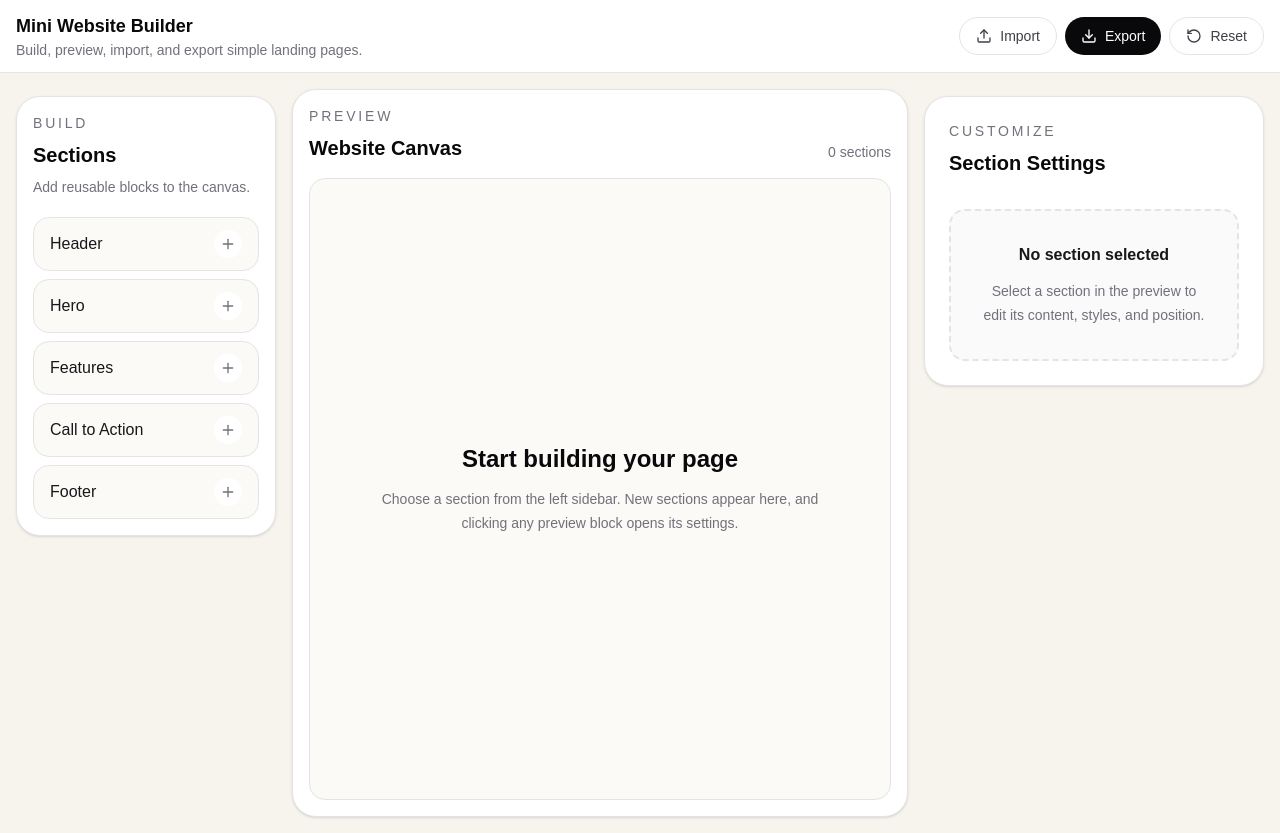
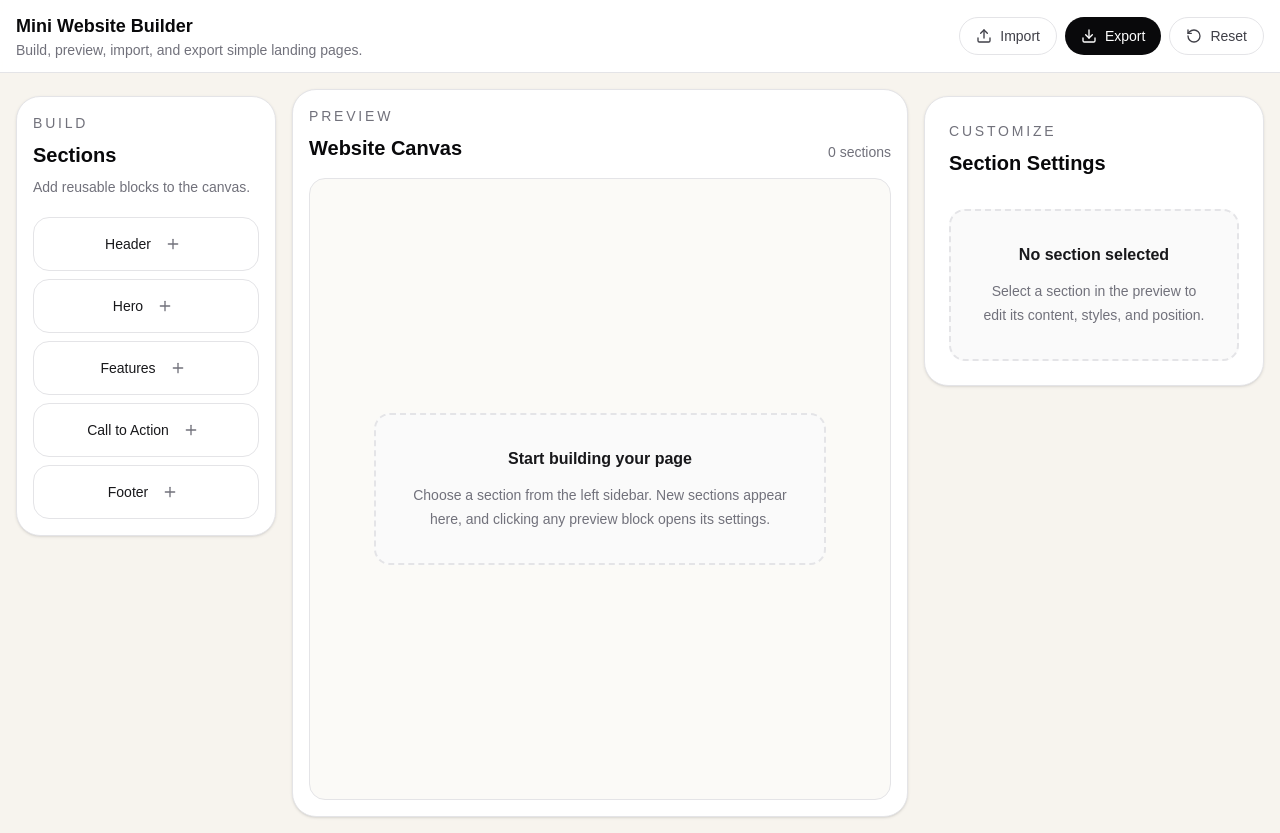
Before and after one commit to Bader-Almishrafi/mini-website-builder, a Next.js app: page / in a window 1280 px wide. Built offline with nearby package versions, Linux system fonts and the light colour scheme.

Commit message:
feat: implement reusable UI components and enhance section editor functionality

```diff
--- a/src/components/builder/ImportExportBar.tsx
+++ b/src/components/builder/ImportExportBar.tsx
@@ -4,6 +4,7 @@ import { useRef, useState } from "react";
 import type { ChangeEvent } from "react";
 import { Download, RotateCcw, Upload } from "lucide-react";
 
+import { Button } from "@/components/ui/Button";
 import {
   clearSavedSections,
   exportSectionsAsJson,
@@ -98,27 +99,20 @@ export function ImportExportBar() {
               className="hidden"
               onChange={handleImport}
             />
-            <button
-              type="button"
-              onClick={() => fileInputRef.current?.click()}
-              className="inline-flex items-center gap-2 rounded-full border border-zinc-200 bg-white px-4 py-2 text-sm font-medium text-zinc-700 transition hover:border-zinc-900 hover:text-zinc-950 focus:outline-none focus:ring-2 focus:ring-zinc-200">
+            <Button onClick={() => fileInputRef.current?.click()}>
               <Upload size={16} />
               Import
-            </button>
-            <button
-              type="button"
-              onClick={handleExport}
-              className="inline-flex items-center gap-2 rounded-full bg-zinc-950 px-4 py-2 text-sm font-medium text-white transition hover:bg-zinc-800 focus:outline-none focus:ring-2 focus:ring-zinc-300">
+            </Button>
+            <Button onClick={handleExport} variant="primary">
               <Download size={16} />
               Export
-            </button>
-            <button
-              type="button"
+            </Button>
+            <Button
               onClick={handleReset}
-              className="inline-flex items-center gap-2 rounded-full border border-zinc-200 bg-white px-4 py-2 text-sm font-medium text-zinc-700 transition hover:border-red-200 hover:bg-red-50 hover:text-red-700 focus:outline-none focus:ring-2 focus:ring-red-100">
+              className="hover:border-red-200 hover:bg-red-50 hover:text-red-700">
               <RotateCcw size={16} />
               Reset
-            </button>
+            </Button>
           </div>
         </div>
       </div>
--- a/src/components/builder/PreviewCanvas.tsx
+++ b/src/components/builder/PreviewCanvas.tsx
@@ -2,6 +2,7 @@
 
 import { memo } from "react";
 
+import { EmptyState } from "@/components/ui/EmptyState";
 import { sectionComponents } from "@/lib/section-registry";
 import { useBuilderStore } from "@/store/builder-store";
 import type { BuilderSection } from "@/types/builder";
@@ -64,15 +65,11 @@ export function PreviewCanvas() {
       <div className="min-h-[620px] overflow-hidden rounded-2xl border border-zinc-200 bg-[#fbfaf7]">
         {sections.length === 0 ? (
           <div className="flex min-h-[620px] items-center justify-center p-8 text-center">
-            <div>
-              <h3 className="text-2xl font-semibold text-zinc-950">
-                Start building your page
-              </h3>
-              <p className="mx-auto mt-3 max-w-md text-sm leading-6 text-zinc-500">
-                Choose a section from the left sidebar. New sections appear
-                here, and clicking any preview block opens its settings.
-              </p>
-            </div>
+            <EmptyState
+              className="max-w-xl border-zinc-200 bg-white"
+              title="Start building your page"
+              description="Choose a section from the left sidebar. New sections appear here, and clicking any preview block opens its settings."
+            />
           </div>
         ) : (
           sections.map((section) => (
--- a/src/components/builder/SectionLibrary.tsx
+++ b/src/components/builder/SectionLibrary.tsx
@@ -2,6 +2,7 @@
 
 import { Plus } from "lucide-react";
 
+import { Button } from "@/components/ui/Button";
 import { sectionLabels, sectionTypes } from "@/constants/sections";
 import { useBuilderStore } from "@/store/builder-store";
 
@@ -22,18 +23,18 @@ export function SectionLibrary() {
 
       <div className="mt-5 grid gap-2 sm:grid-cols-2 lg:grid-cols-1">
         {sectionTypes.map((type) => (
-          <button
+          <Button
             key={type}
-            type="button"
             onClick={() => addSection(type)}
-            className="group flex w-full items-center justify-between rounded-2xl border border-zinc-200 bg-[#fbfaf7] px-4 py-3 text-left transition duration-200 hover:-translate-y-0.5 hover:border-zinc-900 hover:bg-white hover:shadow-sm focus:outline-none focus:ring-2 focus:ring-zinc-200">
+            className="group w-full justify-between rounded-2xl bg-[#fbfaf7] px-4 py-3 text-left duration-200 hover:-translate-y-0.5 hover:bg-white hover:shadow-sm"
+            size="sm">
             <span className="font-medium text-zinc-900">
               {sectionLabels[type]}
             </span>
             <span className="rounded-full bg-white p-1.5 text-zinc-500 transition group-hover:bg-zinc-950 group-hover:text-white">
               <Plus size={16} />
             </span>
-          </button>
+          </Button>
         ))}
       </div>
     </aside>
--- a/src/components/sections/HeaderSection.tsx
+++ b/src/components/sections/HeaderSection.tsx
@@ -17,15 +17,18 @@ export const HeaderSection = memo(function HeaderSection({
     <header
       className="flex flex-wrap items-center justify-between gap-4 px-6 py-5 sm:px-8"
       style={{ backgroundColor, color: textColor }}>
-      {logoSrc ? (
-        <img
-          src={logoSrc}
-          alt={title || "Logo"}
-          className="h-10 max-w-[180px] object-contain"
-        />
-      ) : (
-        <div className="text-lg font-semibold text-current">{title}</div>
-      )}
+      <div className="flex min-w-0 items-center gap-3">
+        {logoSrc && (
+          <img
+            src={logoSrc}
+            alt={title || "Logo"}
+            className="h-11 w-11 shrink-0 rounded-2xl object-cover ring-1 ring-black/10"
+          />
+        )}
+        <div className="min-w-0 truncate text-lg font-semibold text-current">
+          {title}
+        </div>
+      </div>
 
       {visibleNavItems.length > 0 && (
         <nav className="hidden flex-wrap items-center gap-6 text-sm text-current opacity-75 md:flex">
--- a/src/components/ui/Button.tsx
+++ b/src/components/ui/Button.tsx
@@ -0,0 +1,46 @@
+import type { ButtonHTMLAttributes, ReactNode } from "react";
+
+type ButtonVariant = "primary" | "secondary" | "danger" | "ghost";
+type ButtonSize = "sm" | "md";
+
+type ButtonProps = ButtonHTMLAttributes<HTMLButtonElement> & {
+  children: ReactNode;
+  variant?: ButtonVariant;
+  size?: ButtonSize;
+};
+
+const baseClasses =
+  "inline-flex items-center justify-center gap-2 font-medium transition focus:outline-none focus:ring-2 disabled:cursor-not-allowed disabled:opacity-40";
+
+const variantClasses: Record<ButtonVariant, string> = {
+  primary: "bg-zinc-950 text-white hover:bg-zinc-800 focus:ring-zinc-300",
+  secondary:
+    "border border-zinc-200 bg-white text-zinc-700 hover:border-zinc-900 hover:text-zinc-950 focus:ring-zinc-200",
+  danger:
+    "border border-red-200 bg-red-50 text-red-700 hover:bg-red-100 focus:ring-red-100",
+  ghost:
+    "border border-transparent bg-transparent text-zinc-600 hover:bg-zinc-100 hover:text-zinc-950 focus:ring-zinc-200",
+};
+
+const sizeClasses: Record<ButtonSize, string> = {
+  sm: "rounded-2xl px-3 py-2 text-sm",
+  md: "rounded-full px-4 py-2 text-sm",
+};
+
+export function Button({
+  children,
+  className = "",
+  variant = "secondary",
+  size = "md",
+  type = "button",
+  ...props
+}: ButtonProps) {
+  return (
+    <button
+      type={type}
+      className={`${baseClasses} ${variantClasses[variant]} ${sizeClasses[size]} ${className}`}
+      {...props}>
+      {children}
+    </button>
+  );
+}
--- a/src/components/ui/EmptyState.tsx
+++ b/src/components/ui/EmptyState.tsx
@@ -0,0 +1,26 @@
+import type { ReactNode } from "react";
+
+type EmptyStateProps = {
+  title: string;
+  description: string;
+  children?: ReactNode;
+  className?: string;
+};
+
+export function EmptyState({
+  title,
+  description,
+  children,
+  className = "",
+}: EmptyStateProps) {
+  return (
+    <div
+      className={`rounded-2xl border-2 border-dashed border-zinc-200 bg-zinc-50 p-8 text-center ${className}`}>
+      <p className="text-base font-semibold text-zinc-900">{title}</p>
+      <p className="mx-auto mt-3 max-w-sm text-sm leading-6 text-zinc-500">
+        {description}
+      </p>
+      {children ? <div className="mt-5">{children}</div> : null}
+    </div>
+  );
+}
--- a/src/components/ui/Input.tsx
+++ b/src/components/ui/Input.tsx
@@ -0,0 +1,17 @@
+import type { InputHTMLAttributes } from "react";
+
+type InputProps = InputHTMLAttributes<HTMLInputElement>;
+
+export function Input({ className = "", type = "text", ...props }: InputProps) {
+  const isColor = type === "color";
+
+  return (
+    <input
+      type={type}
+      className={`w-full rounded-3xl border border-zinc-200 bg-zinc-50 px-4 py-3 text-sm text-zinc-900 outline-none transition duration-150 focus:border-zinc-900 focus:bg-white ${
+        isColor ? "h-12 p-1" : ""
+      } ${className}`}
+      {...props}
+    />
+  );
+}
--- a/src/components/ui/Textarea.tsx
+++ b/src/components/ui/Textarea.tsx
@@ -0,0 +1,12 @@
+import type { TextareaHTMLAttributes } from "react";
+
+type TextareaProps = TextareaHTMLAttributes<HTMLTextAreaElement>;
+
+export function Textarea({ className = "", ...props }: TextareaProps) {
+  return (
+    <textarea
+      className={`min-h-28 w-full rounded-3xl border border-zinc-200 bg-zinc-50 px-4 py-3 text-sm text-zinc-900 outline-none transition duration-150 focus:border-zinc-900 focus:bg-white ${className}`}
+      {...props}
+    />
+  );
+}
```
Also changed, not shown: src/components/builder/SectionEditor.tsx (+38 -51 lines).
